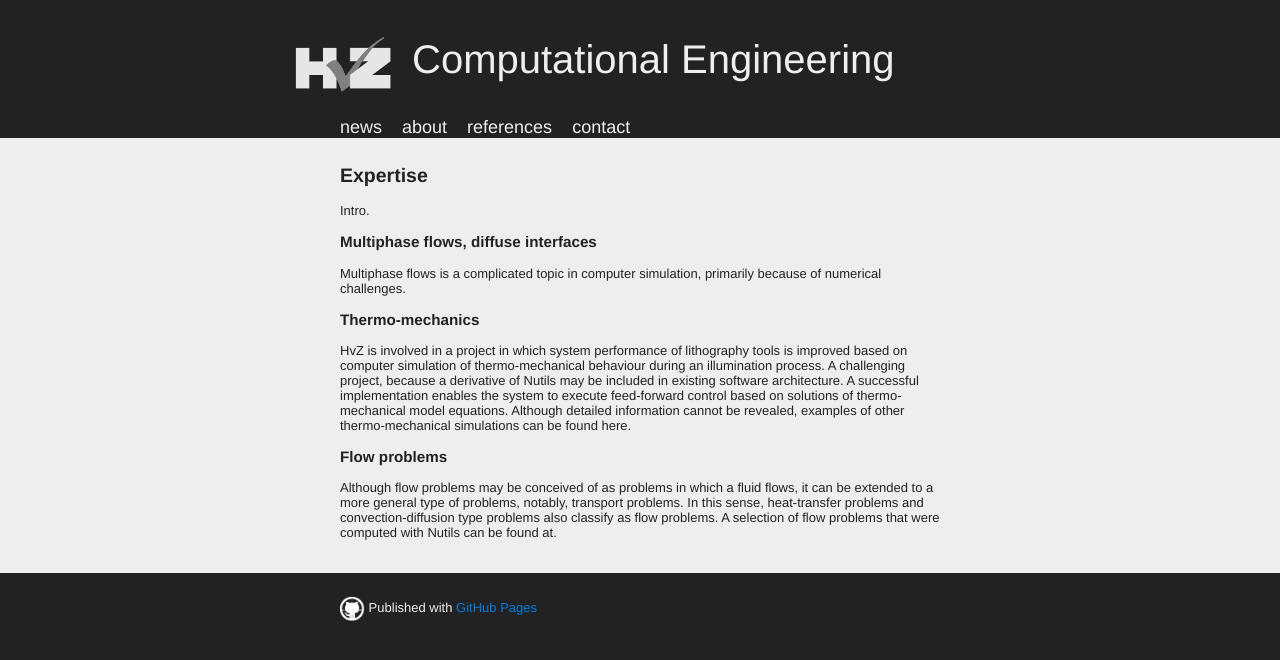
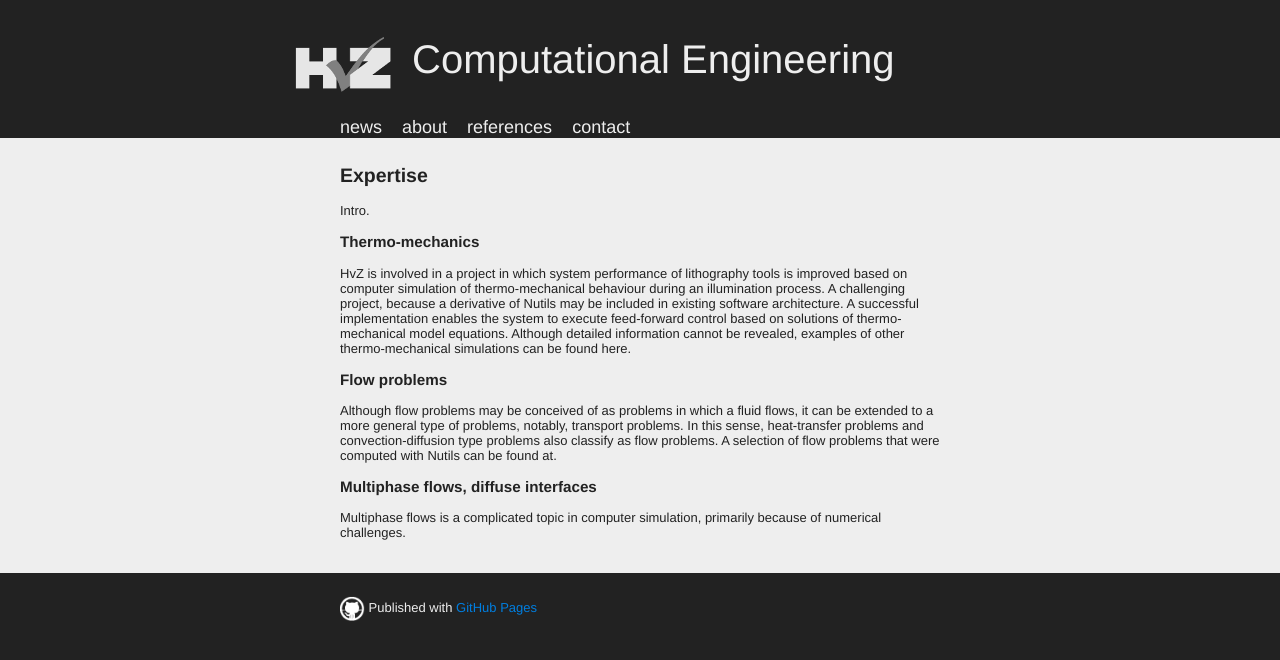
Before and after one commit to wijnandhoitinga/hvzengineering.github.io, a Jekyll site: the page built from expertise.html, in a window 1280 px wide. Shown: the top 660 px of the page. Built offline with Jekyll 4.4.1, drawn with Linux system fonts in a browser that asks for light colours; Markdown is read by kramdown in place of the engine named in the settings; part of the change alters nothing that is shown.

```diff
--- a/expertise.html
+++ b/expertise.html
@@ -7,11 +7,6 @@ scripts: less_more
 <h2>Expertise</h2>
 
 <p>Intro.</p>
-
-<h3 id="multiphase">Multiphase flows, diffuse interfaces</h3>
-
-<p>Multiphase flows is a complicated topic in computer simulation, primarily
-because of numerical challenges.</p>
 
 <h3 id="thermomechanics">Thermo-mechanics</h3>
 
@@ -31,3 +26,8 @@ flows, it can be extended to a more general type of problems, notably,
 transport problems. In this sense, heat-transfer problems and
 convection-diffusion type problems also classify as flow problems. A selection
 of flow problems that were computed with Nutils can be found at.</p>
+
+<h3 id="multiphase">Multiphase flows, diffuse interfaces</h3>
+
+<p>Multiphase flows is a complicated topic in computer simulation, primarily
+because of numerical challenges.</p>
```
